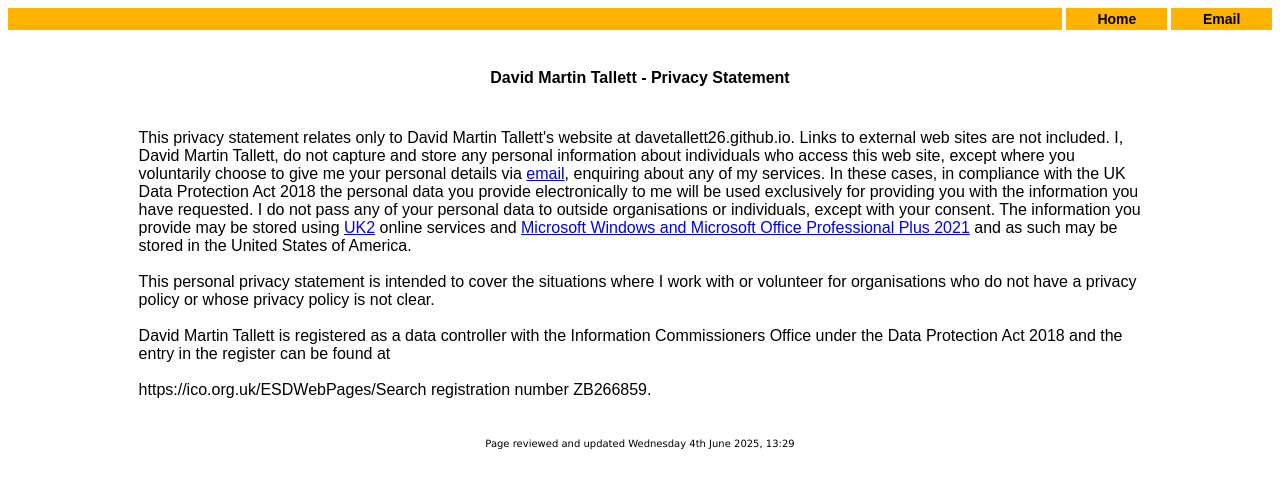
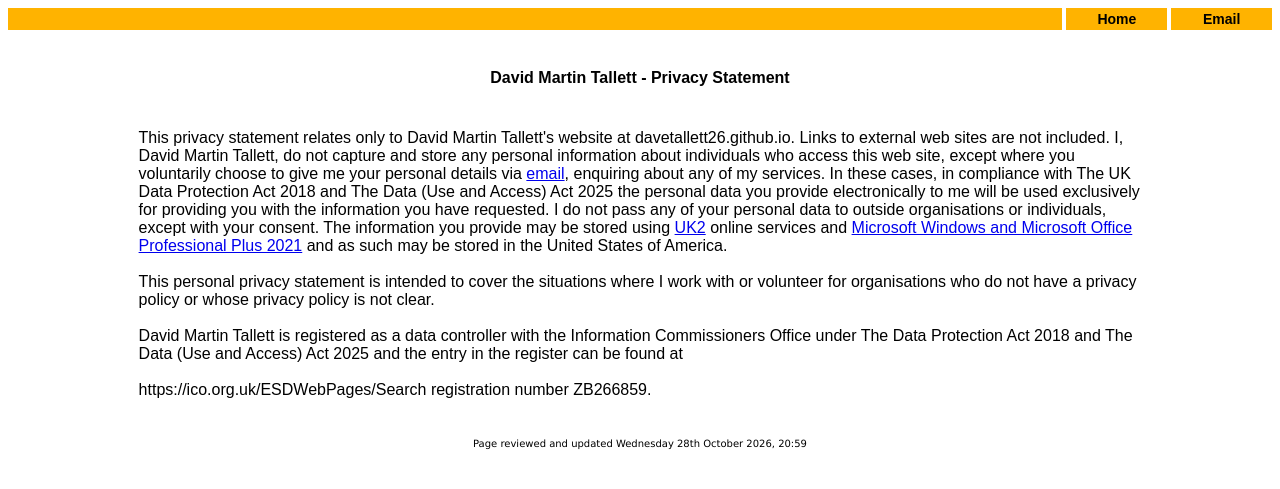
Before and after one commit to DaveTallett26/davetallett26.github.io, a Jekyll site: the page privacy6.html, which Jekyll copies as it is, in a window 1280 px wide. Shown: the top 489 px of the page. Built offline with Jekyll 4.4.1, drawn with Linux system fonts in a browser that asks for light colours.

Commit message:
Update privacy6.html DUCP

```diff
--- a/privacy6.html
+++ b/privacy6.html
@@ -25,7 +25,7 @@
 This privacy statement relates only to David Martin Tallett's website at davetallett26.github.io. Links to external web sites are not included.
 I, David Martin Tallett, do not capture and store any personal information about individuals who access this web site, except where you voluntarily
 choose to give me your personal details via <a href="email.html">email</a>, enquiring about any of my services.
-In these cases, in compliance with the UK Data Protection Act 2018 the personal data you provide electronically to me will be used
+In these cases, in compliance with The UK Data Protection Act 2018 and The Data (Use and Access) Act 2025 the personal data you provide electronically to me will be used
 exclusively for providing you with the information you have requested.
 I do not pass any of your personal data to outside organisations or individuals, except with your consent.
 The information you provide may be stored using <a href="https://www.uk2.net/terms-and-conditions/privacy-policy/">UK2</a>
@@ -36,7 +36,7 @@ and as such may be stored in the United States of America.
 This personal privacy statement is intended to cover the situations where I work with or volunteer for organisations who do not have a privacy policy or whose
   privacy policy is not clear.
 <br/><br/>
-David Martin Tallett is registered as a data controller with the Information Commissioners Office under the Data Protection Act 2018 and the
+David Martin Tallett is registered as a data controller with the Information Commissioners Office under The Data Protection Act 2018 and The Data (Use and Access) Act 2025 and the
 entry in the register can be found at
 
   <br/><br/>https://ico.org.uk/ESDWebPages/Search registration number ZB266859.
@@ -48,7 +48,7 @@ entry in the register can be found at
 </table>
 <br/><br/>
 <div class="style7">
-<center>Page reviewed and updated Wednesday 4th June 2025, 13:29</center>
+<center>Page reviewed and updated Wednesday 28th October 2026, 20:59</center>
 </div>
 </body>
 </html>
```
